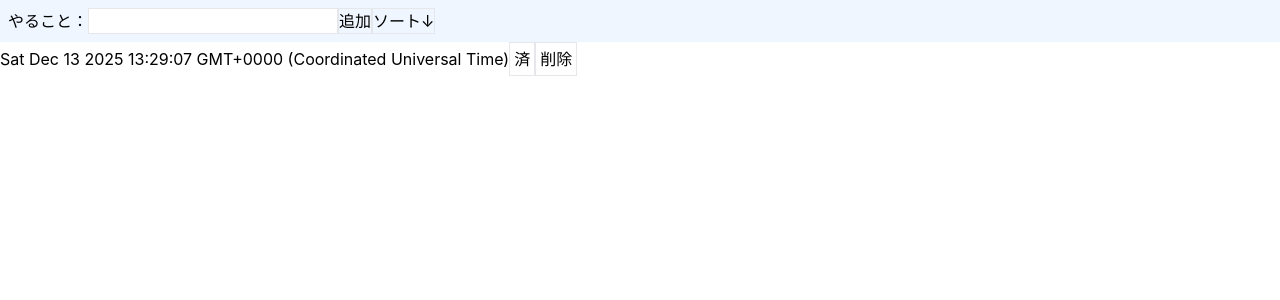
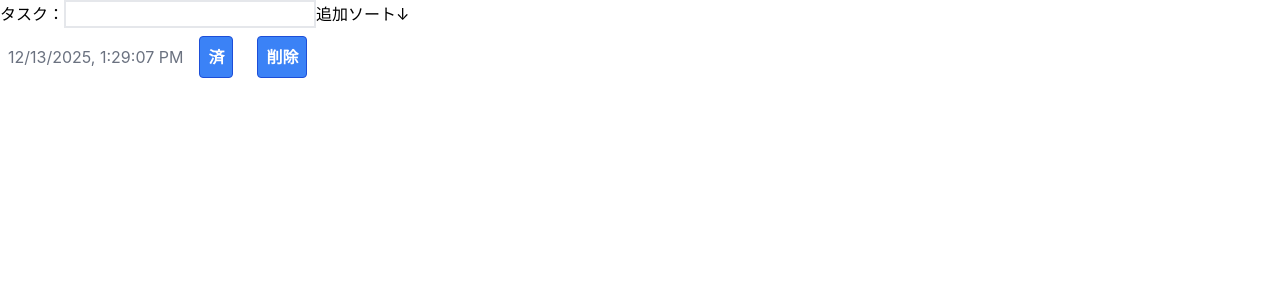
Before and after one commit to yadac/my-react, a React (Create React App) app: page / in a window 1280 px wide. Both pictures are taken after a click on the button "追加". Shown: the top 300 px of the page. Built offline with nearby package versions, Linux system fonts and the light colour scheme.

Commit message:
feat:配列操作の復習

```diff
--- /dev/null
+++ b/src/components/StateTodo2.js
@@ -0,0 +1,99 @@
+import { useState, useRef } from "react"
+
+export default function StateTodo2() {
+
+    const buttonBase = "bg-blue-500 hover:bg-blue-700 text-white font-bold m-2 p-2 border border-blue-700 rounded";
+    const [title, setTitle] = useState('');
+    const [todoList, setTodoList] = useState([]);
+    const [desc, setDesc] = useState(false);
+    const nextIdRef = useRef(1);
+
+    // タスク名
+    const handleTitle = (e) => {
+        setTitle(prevTitle => {
+            return e.target.value;
+        });
+    }
+
+    // 追加
+    const handleAdd = () => {
+        const id = nextIdRef.current++;
+        setTodoList(prev => {
+            return [
+                ...prev,
+                {
+                    id,
+                    title,
+                    created: new Date(),
+                    isDone: false
+                },
+            ]
+        });
+    }
+
+    // 更新
+    const handleDone = (id) => {
+        setTodoList(prev => {
+            return prev.map(item => {
+                if (item.id === id) {
+                    return {
+                        ...item,
+                        isDone: !item.isDone
+                    }
+                } else {
+                    return item;
+                }
+            })
+        })
+    }
+
+    // 削除
+    const handleRemove = (id) => {
+        setTodoList(prev => prev.filter(item => item.id !== id))
+    }
+
+    // 並び替え
+    const handleSort = () => {
+        setDesc(prevDesc => {
+            const newDesc = !prevDesc;
+            setTodoList(prev => {
+                const copied = [...prev];
+                copied.sort((a, b) => {
+                    const timeA = a.created.getTime();
+                    const timeB = b.created.getTime();
+                    return newDesc ? timeB - timeA : timeA - timeB;
+                });
+                return copied;
+            });
+            return newDesc;
+        });
+    }
+
+    return (
+        <div>
+            <div>
+                <label>タスク：</label>
+                <input type="text" id="title" name="title" onChange={handleTitle} value={title}
+                    className="border-2 border-solid" />
+                <button type="button" onClick={handleAdd}>追加</button>
+                <button type="button" onClick={handleSort}>ソート{desc ? '↑' : '↓'}</button>
+            </div>
+            <div>
+                <ul>
+                    {
+                        todoList.map(item => {
+                            return (
+                                <li key={item.id} className={`flex items-center gap-2 ${item.isDone ? "line-through" : ""}`}>
+                                    <span>{item.title}</span>
+                                    <span className="text-gray-500">{item.created.toLocaleString()}</span>
+                                    <button type="button" onClick={() => handleDone(item.id)} className={buttonBase}>済</button>
+                                    <button type="button" onClick={() => handleRemove(item.id)} className={buttonBase}>削除</button>
+                                </li>
+                            )
+                        })
+                    }
+                </ul>
+            </div>
+        </div>
+    )
+}
--- a/src/index.js
+++ b/src/index.js
@@ -2,12 +2,12 @@ import React from 'react';
 import ReactDOM from 'react-dom/client';
 import './index.css';
 import reportWebVitals from './reportWebVitals';
-import StateTodo from './components/StateTodo';
+import StateTodo2 from './components/StateTodo2';
 
 const root = ReactDOM.createRoot(document.getElementById('root'));
 root.render(
   <React.StrictMode>
-    <StateTodo />
+    <StateTodo2 />
   </React.StrictMode>
 );
 
```
